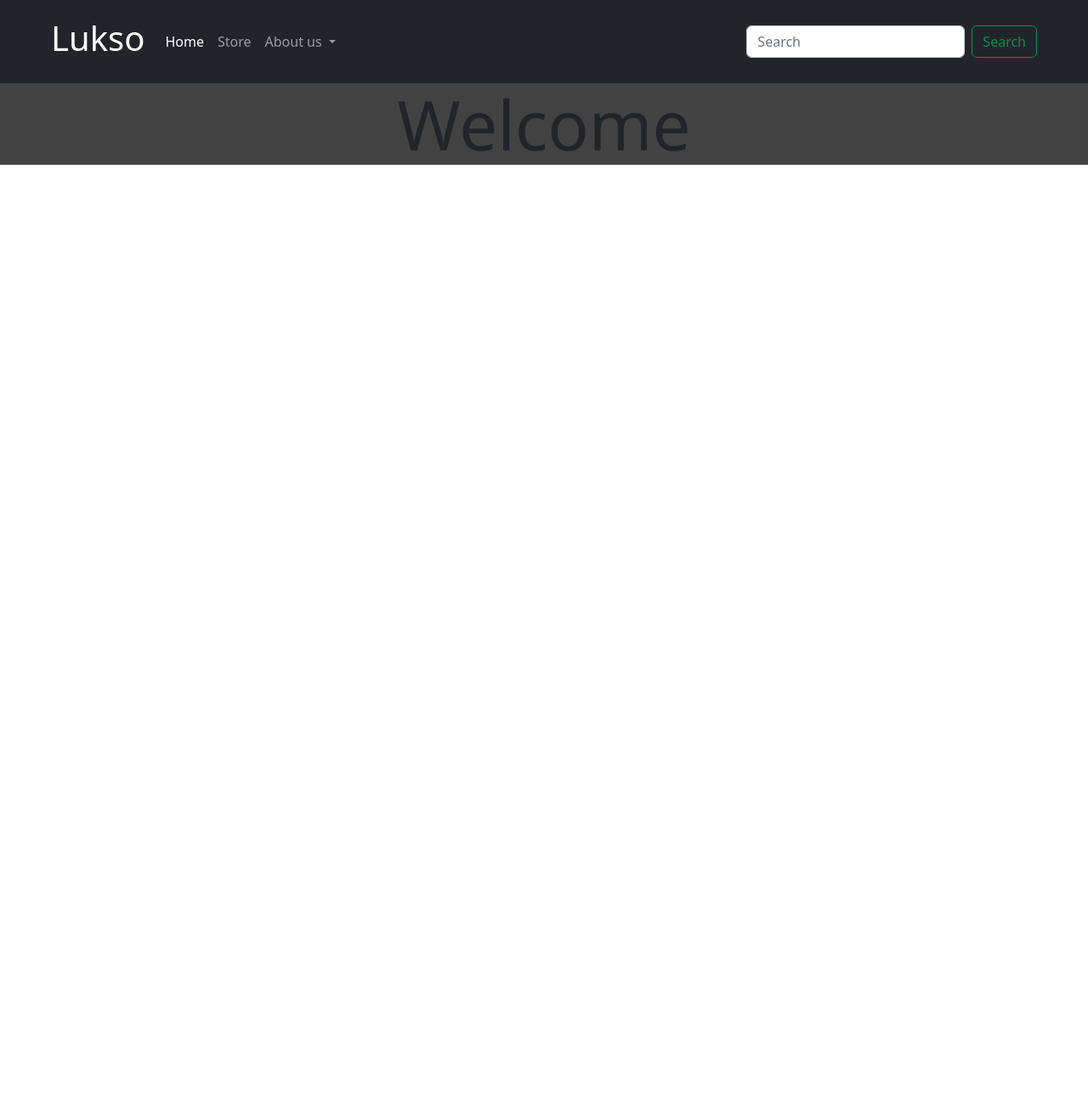
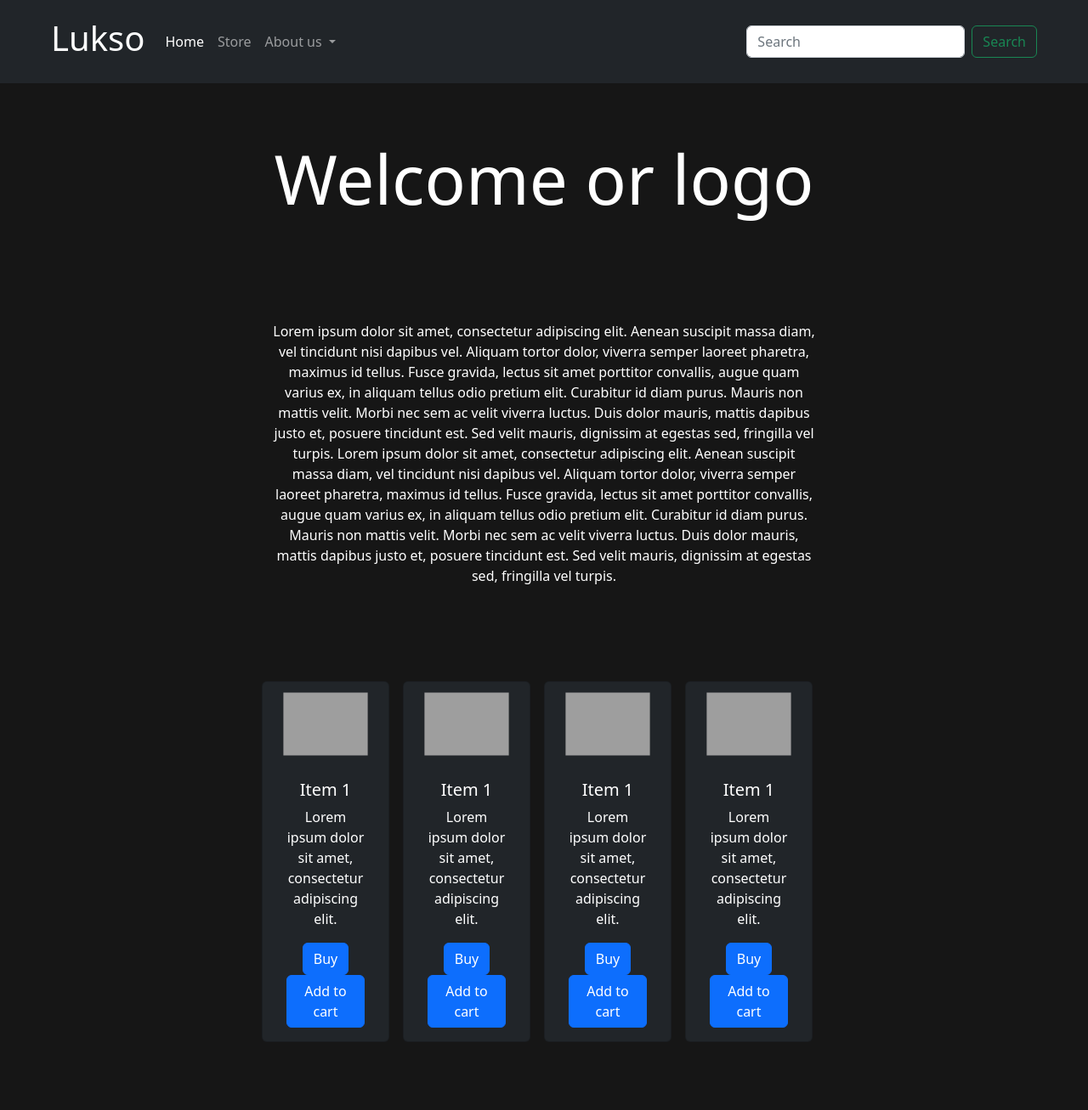
Before and after one commit to romeJG/final-project-for-IT0049, a CodeIgniter app: page /database/ in a window 1280 px wide. Shown: the whole page at 85% size. Before the commit the page ends 194 px from the top, so only its background shows below. Run offline with CodeIgniter, Linux system fonts and the light colour scheme; grey boxes are pictures that could not be loaded.

Commit message:
changed home to home_controller

```diff
--- a/application/config/routes.php
+++ b/application/config/routes.php
@@ -49,6 +49,6 @@ defined('BASEPATH') or exit('No direct script access allowed');
 | Examples:	my-controller/index	-> my_controller/index
 |		my-controller/my-method	-> my_controller/my_method
 */
-$route['default_controller'] = 'home';
+$route['default_controller'] = 'Home_controller';
 $route['404_override'] = '';
 $route['translate_uri_dashes'] = FALSE;
--- a/application/controllers/Home.php
+++ b/application/controllers/Home_controller.php
@@ -1,7 +1,7 @@
 <?php
 defined('BASEPATH') or exit('No direct script access allowed');
 
-class Home extends CI_Controller
+class Home_controller extends CI_Controller
 {
     public function __construct()
     {
--- a/application/views/home_view.php
+++ b/application/views/home_view.php
@@ -4,6 +4,49 @@
 
 <div class="body_container">
 
-    <h1 class="display-1 font-weight-bold">Welcome</h1>
+    <h1 class="display-1 font-weight-bold">Welcome or logo</h1>
+
+    <div class="description">
+        Lorem ipsum dolor sit amet, consectetur adipiscing elit. Aenean suscipit massa diam, vel tincidunt nisi dapibus vel. Aliquam tortor dolor, viverra semper laoreet pharetra, maximus id tellus. Fusce gravida, lectus sit amet porttitor convallis, augue quam varius ex, in aliquam tellus odio pretium elit. Curabitur id diam purus. Mauris non mattis velit. Morbi nec sem ac velit viverra luctus. Duis dolor mauris, mattis dapibus justo et, posuere tincidunt est. Sed velit mauris, dignissim at egestas sed, fringilla vel turpis.
+        Lorem ipsum dolor sit amet, consectetur adipiscing elit. Aenean suscipit massa diam, vel tincidunt nisi dapibus vel. Aliquam tortor dolor, viverra semper laoreet pharetra, maximus id tellus. Fusce gravida, lectus sit amet porttitor convallis, augue quam varius ex, in aliquam tellus odio pretium elit. Curabitur id diam purus. Mauris non mattis velit. Morbi nec sem ac velit viverra luctus. Duis dolor mauris, mattis dapibus justo et, posuere tincidunt est. Sed velit mauris, dignissim at egestas sed, fringilla vel turpis.
+    </div>
+    <div class="row">
+        <div class="card text-white bg-dark mb-3 col-md item" style="width: 18rem;">
+            <img class="card-img-top" src="https://i.pinimg.com/originals/b8/72/95/b87295964f02e372deee5e2e91155fbf.png" alt="Card image cap">
+            <div class="card-body">
+                <h5 class="card-title">Item 1</h5>
+                <p class="card-text">Lorem ipsum dolor sit amet, consectetur adipiscing elit. </p>
+                <a href="#" class="btn btn-primary">Buy</a>
+                <a href="#" class="btn btn-primary">Add to cart</a>
+            </div>
+        </div>
+        <div class="card text-white bg-dark mb-3 col-md item" style="width: 18rem;">
+            <img class="card-img-top" src="https://i.pinimg.com/originals/b8/72/95/b87295964f02e372deee5e2e91155fbf.png" alt="Card image cap">
+            <div class="card-body">
+                <h5 class="card-title">Item 1</h5>
+                <p class="card-text">Lorem ipsum dolor sit amet, consectetur adipiscing elit. </p>
+                <a href="#" class="btn btn-primary">Buy</a>
+                <a href="#" class="btn btn-primary">Add to cart</a>
+            </div>
+        </div>
+        <div class="card text-white bg-dark mb-3 col-md item" style="width: 18rem;">
+            <img class="card-img-top" src="https://i.pinimg.com/originals/b8/72/95/b87295964f02e372deee5e2e91155fbf.png" alt="Card image cap">
+            <div class="card-body">
+                <h5 class="card-title">Item 1</h5>
+                <p class="card-text">Lorem ipsum dolor sit amet, consectetur adipiscing elit. </p>
+                <a href="#" class="btn btn-primary">Buy</a>
+                <a href="#" class="btn btn-primary">Add to cart</a>
+            </div>
+        </div>
+        <div class="card text-white bg-dark mb-3 col-md item" style="width: 18rem;">
+            <img class="card-img-top" src="https://i.pinimg.com/originals/b8/72/95/b87295964f02e372deee5e2e91155fbf.png" alt="Card image cap">
+            <div class="card-body">
+                <h5 class="card-title">Item 1</h5>
+                <p class="card-text">Lorem ipsum dolor sit amet, consectetur adipiscing elit. </p>
+                <a href="#" class="btn btn-primary">Buy</a>
+                <a href="#" class="btn btn-primary">Add to cart</a>
+            </div>
+        </div>
+    </div>
 
 </div>
--- a/assets/css/home.css
+++ b/assets/css/home.css
@@ -1,6 +1,24 @@
 .body_container {
-    background-color: rgb(66, 66, 66);
+    background-color: rgb(22, 22, 22);
     text-align: center;
-    padding-right: 3rem;
-    padding-left: 3rem;
+    padding-right: 20rem;
+    padding-left: 20rem;
+    padding-top: 4rem;
+    padding-bottom: 4rem;
+    height: 100%;
+    color: white;
+    overflow-y: hidden;
 }
+
+.card-img-top {
+    padding: 10%;
+}
+
+.description {
+    padding-top: 7rem;
+    padding-bottom: 7rem;
+}
+
+.item {
+    margin-right: 1rem;
+}
```
Also changed, not shown: application/views/css/home.css (deleted, +0 -10 lines).
